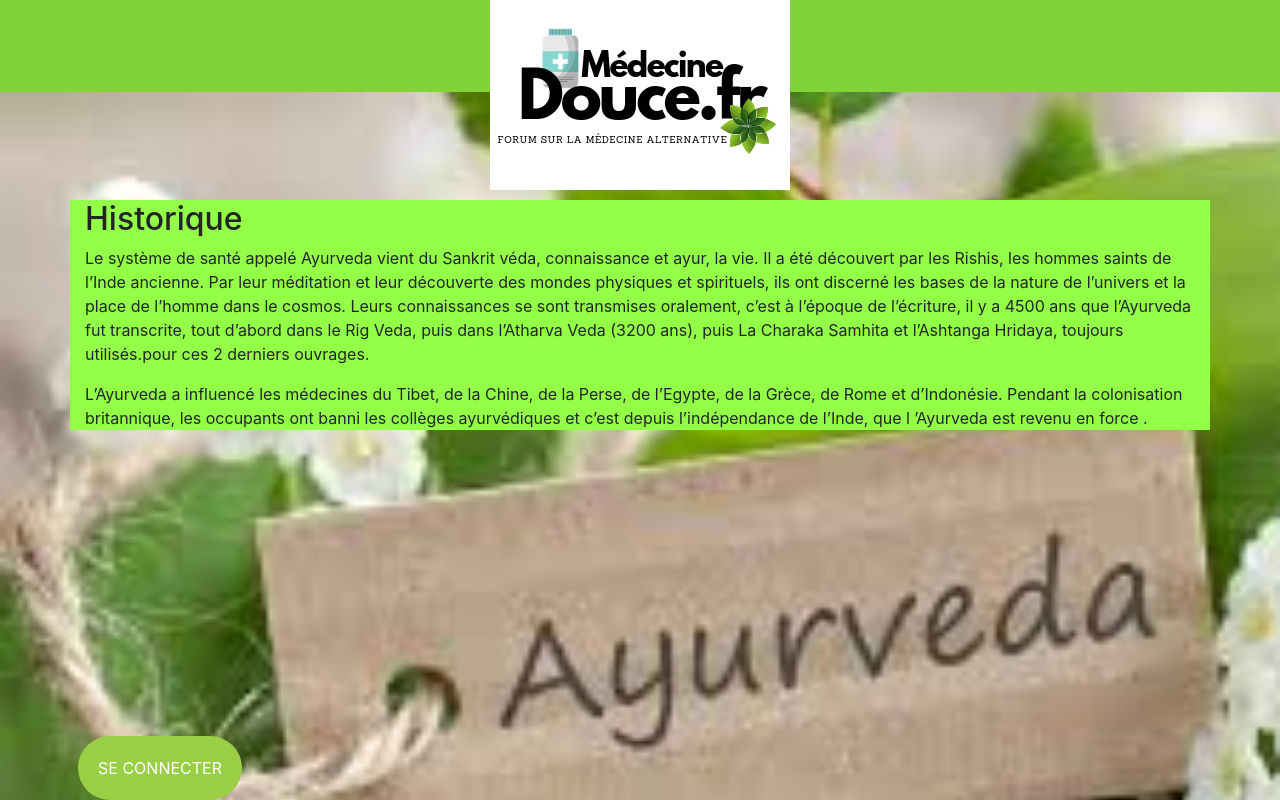
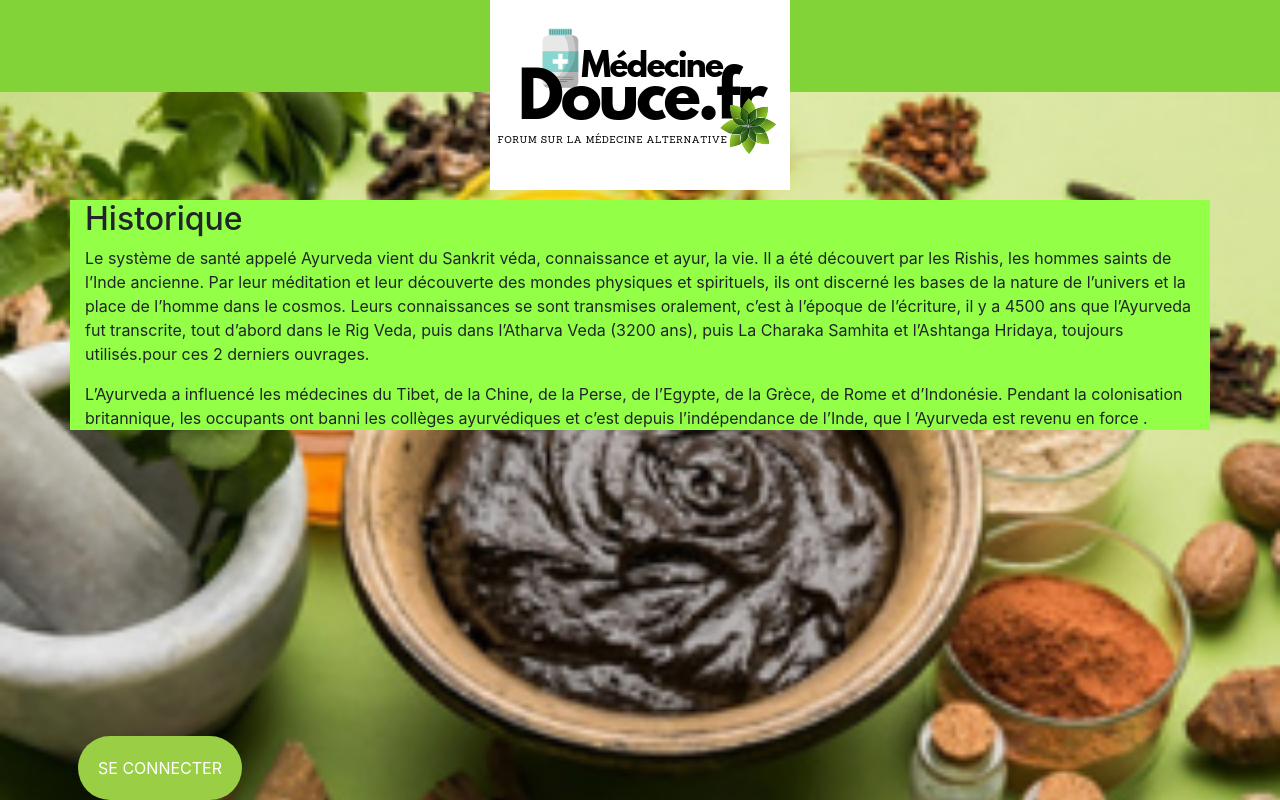
Before and after one commit to Julienfa77/Forum_medecine_douce, a Symfony app: template templates/static/ayurveda.html.twig in a window 1280 px wide. Run offline with Twig, Linux system fonts and the light colour scheme; the template is opened without the code that fills it, so the values that code supplies are empty; some libraries are stand-ins or nearby versions.

Commit message:
moodification du css

```diff
--- a/public/css/ayurveda.css
+++ b/public/css/ayurveda.css
@@ -1,3 +1,3 @@
 body {
-    background-image: url('../images/ayurveda.jpg');
+    background-image: url('../images/ayurveda.png');
 }
--- a/public/css/yoga.css
+++ b/public/css/yoga.css
@@ -1,5 +1,5 @@
 
 
 body {
-    background-image: url('../images/yoga.jpg');
+    background-image: url('../images/yoga-2.jpg');
 }
--- a/templates/default/index.html.twig
+++ b/templates/default/index.html.twig
@@ -24,7 +24,7 @@
   </div>
 </div>
 </div>
-<link rel="stylesheet" href="{{ asset('css/index.css') }}">
+<!-- k rel="stylesheet" href="{{ asset('css/index.css') }}"> -->
 {% endblock header %}
 
 
```
Also changed, not shown: public/images/ayurveda-2.jpg (renamed from public/images/ayurveda.jpg), public/images/ayurveda.png (renamed from public/images/Sans-titre-7.png), public/images/naturopathie.jpg (renamed from public/images/naturopathie2_alexander-raths-stock-adobe_-com_-800.jpg), public/images/yoga-2.jpg (renamed from public/images/fond-vert-avec-le-mandala-jaune-de-dentelle-110760123.jpg).
